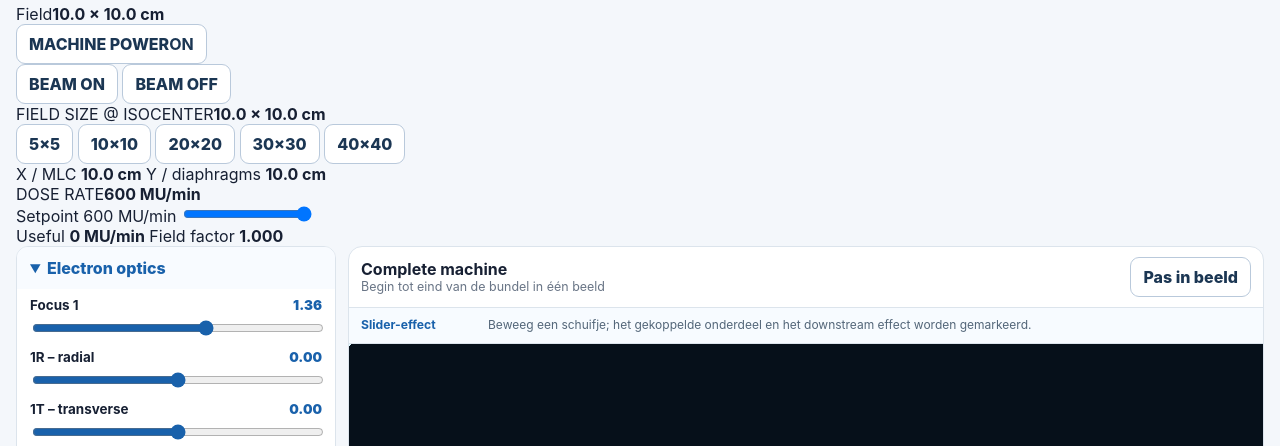
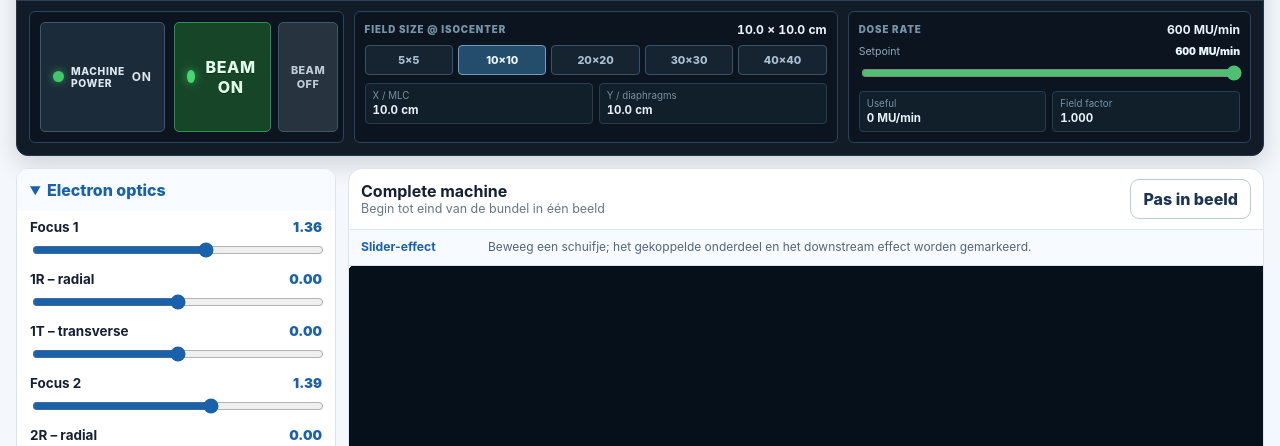
Before and after one commit to thomasgerritsen-code/lichtveld-qa, a website with bundled scripts: page linac-simulator/index.html in a window 1280 px wide. Shown: the part 695-1141 px from the top of the page. Built offline with nearby package versions, Linux system fonts and the light colour scheme.

Commit message:
Style Elekta-inspired dark treatment console and green Beam On control

```diff
--- a/linac-simulator/simulator.css
+++ b/linac-simulator/simulator.css
@@ -160,3 +160,227 @@
 @media(max-width:650px){
   .doseRateHead{align-items:flex-start;flex-direction:column;gap:2px}
 }
+
+
+/* v13 Integrity-style educational treatment console */
+.integrityConsole{
+  margin:0 0 12px;
+  border:1px solid #21364a;
+  border-radius:12px;
+  overflow:hidden;
+  background:#111c28;
+  color:#edf5fb;
+  box-shadow:0 8px 24px rgba(12,28,44,.16);
+}
+.consoleTop{
+  display:grid;
+  grid-template-columns:minmax(220px,.8fr) minmax(520px,1.7fr);
+  gap:14px;
+  align-items:stretch;
+  padding:12px 14px;
+  border-bottom:1px solid #2b4054;
+  background:linear-gradient(180deg,#223448,#182635);
+}
+.consoleBrand{display:grid;align-content:center;gap:2px}
+.consoleEyebrow{
+  color:#7fa3bd;
+  font-size:.64rem;
+  font-weight:900;
+  letter-spacing:.12em;
+  text-transform:uppercase;
+}
+.consoleBrand strong{font-size:1.02rem;letter-spacing:.01em}
+.consoleBrand small{color:#8ea4b7;font-size:.67rem}
+.consoleStateStrip{
+  display:grid;
+  grid-template-columns:repeat(4,minmax(105px,1fr));
+  gap:7px;
+}
+.consoleState{
+  min-height:51px;
+  display:grid;
+  grid-template-columns:auto 1fr;
+  grid-template-rows:auto auto;
+  column-gap:7px;
+  align-content:center;
+  padding:7px 9px;
+  border:1px solid #344d63;
+  background:#0d1721;
+  border-radius:5px;
+}
+.consoleState .stateLamp{grid-row:1/3;align-self:center}
+.consoleState span{
+  color:#7f97aa;
+  font-size:.59rem;
+  font-weight:800;
+  letter-spacing:.08em;
+  text-transform:uppercase;
+}
+.consoleState b{
+  margin-top:2px;
+  color:#e8f2f9;
+  font-size:.78rem;
+  font-variant-numeric:tabular-nums;
+}
+.stateLamp{
+  width:11px;height:11px;border-radius:50%;
+  background:#465463;
+  box-shadow:inset 0 0 0 1px #687784;
+}
+.stateLamp.ready{
+  background:#42c76a;
+  box-shadow:0 0 9px rgba(66,199,106,.8),inset 0 0 0 1px #a7f0b9;
+}
+.stateLamp.off{background:#69727b;box-shadow:none}
+.stateLamp.beamActive{
+  background:#56dd76;
+  box-shadow:0 0 11px rgba(86,221,118,.95),inset 0 0 0 1px #d5ffdf;
+}
+
+.consoleGrid{
+  display:grid;
+  grid-template-columns:minmax(230px,.78fr) minmax(330px,1.2fr) minmax(270px,1fr);
+  gap:10px;
+  padding:10px 12px 12px;
+}
+.consolePowerBlock,.consoleFieldBlock,.consoleDoseBlock{
+  border:1px solid #2d4458;
+  background:#0c151f;
+  border-radius:6px;
+  padding:10px;
+}
+.consolePowerBlock{display:grid;grid-template-columns:.85fr 1.15fr;gap:9px}
+.machinePowerBtn,.beamOnBtn,.beamOffBtn{
+  min-height:48px;
+  border-radius:5px;
+  border:1px solid #40576a;
+  background:#1c2b39;
+  color:#dce8f0;
+  letter-spacing:.04em;
+}
+.machinePowerBtn{
+  display:grid;
+  grid-template-columns:auto 1fr auto;
+  align-items:center;
+  gap:7px;
+  text-align:left;
+}
+.machinePowerBtn i{
+  width:11px;height:11px;border-radius:50%;background:#68747e;
+}
+.machinePowerBtn.on i{background:#42c76a;box-shadow:0 0 8px rgba(66,199,106,.7)}
+.machinePowerBtn.off{opacity:.72}
+.machinePowerBtn span{font-size:.64rem}
+.machinePowerBtn b{font-size:.75rem}
+.beamButtons{display:grid;grid-template-columns:1.25fr .75fr;gap:7px}
+.beamOnBtn{
+  display:flex;
+  align-items:center;
+  justify-content:center;
+  gap:8px;
+  background:#174528;
+  border-color:#2a9150;
+  color:#dfffea;
+  text-shadow:0 1px 0 rgba(0,0,0,.3);
+}
+.beamOnBtn i{
+  width:13px;height:13px;border-radius:50%;
+  background:#47d66f;
+  box-shadow:0 0 10px rgba(71,214,111,.72);
+}
+.beamOnBtn:hover:not(:disabled){background:#1d5933}
+.beamOnBtn.active{
+  background:#208d45;
+  border-color:#65e485;
+  box-shadow:0 0 0 1px #65e485 inset,0 0 16px rgba(70,219,111,.35);
+}
+.beamOnBtn.active i{background:#b6ffc8;box-shadow:0 0 14px rgba(182,255,200,1)}
+.beamOnBtn:disabled,.beamOffBtn:disabled{opacity:.32;cursor:not-allowed}
+.beamOffBtn{background:#273440;color:#bfcbd5;font-size:.68rem}
+
+.consoleSectionTitle{
+  display:flex;
+  align-items:center;
+  justify-content:space-between;
+  gap:10px;
+  margin-bottom:8px;
+}
+.consoleSectionTitle span{
+  color:#7893a8;
+  font-size:.61rem;
+  font-weight:900;
+  letter-spacing:.09em;
+}
+.consoleSectionTitle b{
+  color:#e8f4fb;
+  font-size:.76rem;
+  font-variant-numeric:tabular-nums;
+}
+.fieldPresets{display:grid;grid-template-columns:repeat(5,1fr);gap:5px}
+.fieldPresets button{
+  min-width:0;
+  padding:7px 4px;
+  border-radius:4px;
+  border-color:#3a5267;
+  background:#162330;
+  color:#aac0d1;
+  font-size:.68rem;
+}
+.fieldPresets button.active{
+  background:#244c6b!important;
+  color:#e9f7ff!important;
+  border-color:#6b9cc2!important;
+}
+.fieldReadout,.doseConsoleReadouts{
+  display:grid;
+  grid-template-columns:1fr 1fr;
+  gap:6px;
+  margin-top:8px;
+}
+.fieldReadout span,.doseConsoleReadouts span{
+  padding:6px 7px;
+  background:#111f2b;
+  border:1px solid #263d50;
+  border-radius:4px;
+  color:#7791a6;
+  font-size:.61rem;
+}
+.fieldReadout b,.doseConsoleReadouts b{
+  display:block;
+  margin-top:2px;
+  color:#e6f1f8;
+  font-size:.72rem;
+  font-variant-numeric:tabular-nums;
+}
+.consoleDoseSlider{
+  display:grid;
+  grid-template-columns:auto 1fr;
+  align-items:center;
+  gap:5px 8px;
+  color:#90a7b9;
+  font-size:.66rem;
+}
+.consoleDoseSlider output{
+  justify-self:end;
+  color:#e9f6fd;
+  font-weight:900;
+  font-variant-numeric:tabular-nums;
+}
+.consoleDoseSlider input{
+  grid-column:1/-1;
+  width:100%;
+  accent-color:#4fbf72;
+}
+
+@media(max-width:1050px){
+  .consoleTop{grid-template-columns:1fr}
+  .consoleGrid{grid-template-columns:1fr 1fr}
+  .consoleDoseBlock{grid-column:1/-1}
+}
+@media(max-width:700px){
+  .consoleStateStrip{grid-template-columns:1fr 1fr}
+  .consoleGrid{grid-template-columns:1fr}
+  .consoleDoseBlock{grid-column:auto}
+  .consolePowerBlock{grid-template-columns:1fr}
+  .beamButtons{grid-template-columns:1.4fr .8fr}
+}
```
